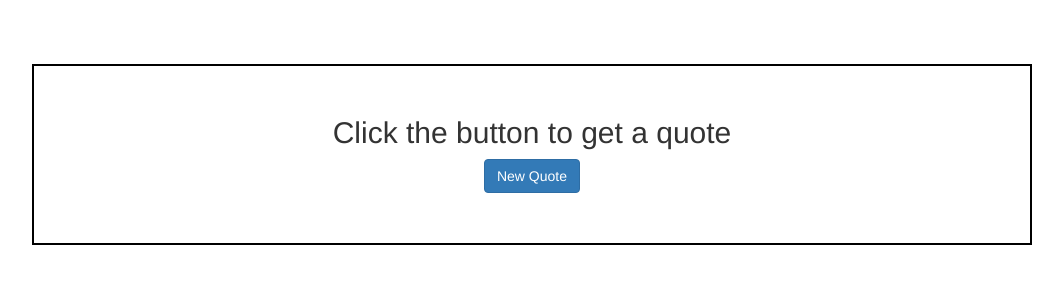
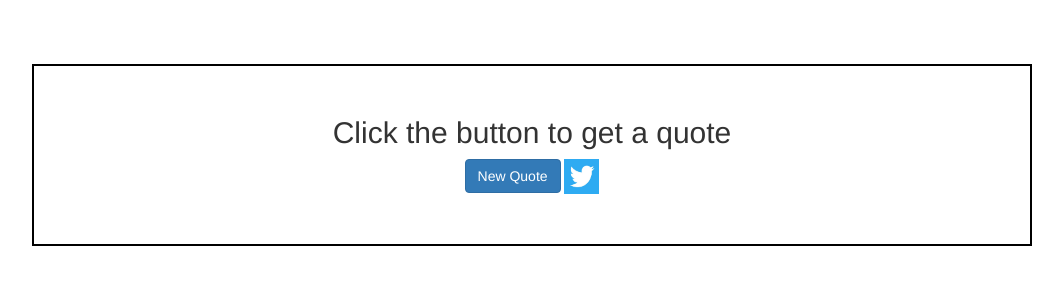
Before and after one commit to kishanrajasekhar/RandomQuoteGenerator, a plain HTML site: page index.html in a window 1280 px wide. Shown: the whole page, without its empty margins (108-1171 px from the left). Drawn offline with nearby package versions, Linux system fonts and the light colour scheme.

Commit message:
added twitter button

```diff
--- a/index.html
+++ b/index.html
@@ -11,6 +11,7 @@
 	<script>
 		// Random Quote Generator
 		var url = "http://api.forismatic.com/api/1.0/?method=getQuote&format=jsonp&lang=en&jsonp=?";
+		var twitterAPI = "https://twitter.com/intent/tweet";
 
 		$(document).ready(function() {
 		  $("#quote_button").click(function() {
@@ -53,6 +54,10 @@
 				<button id="quote_button" class="btn btn-primary">
 			        New Quote
 			    </button>
+			    <a class="btn-twitter twitter-share-button"
+				  target="_blank" href="https://twitter.com/intent/tweet">
+				  <img src="New-Twitter-Logo.png" height="35" width="35">
+				</a>
 		    </div>
 	    </div>
     </div>
```
Also changed, not shown: New-Twitter-Logo.png (added).
